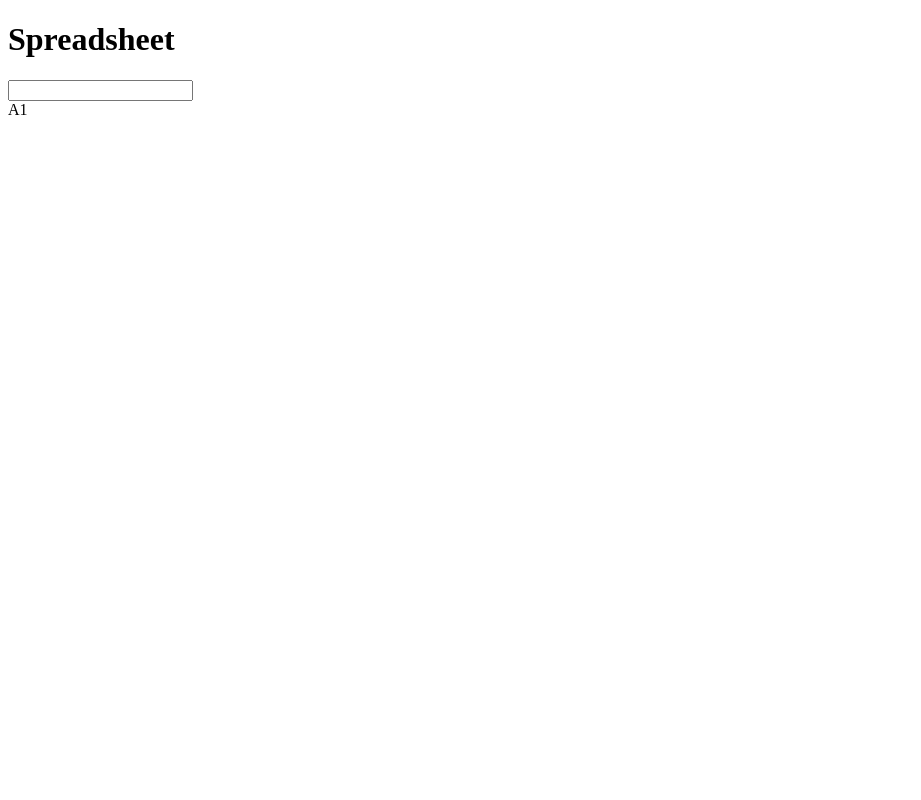
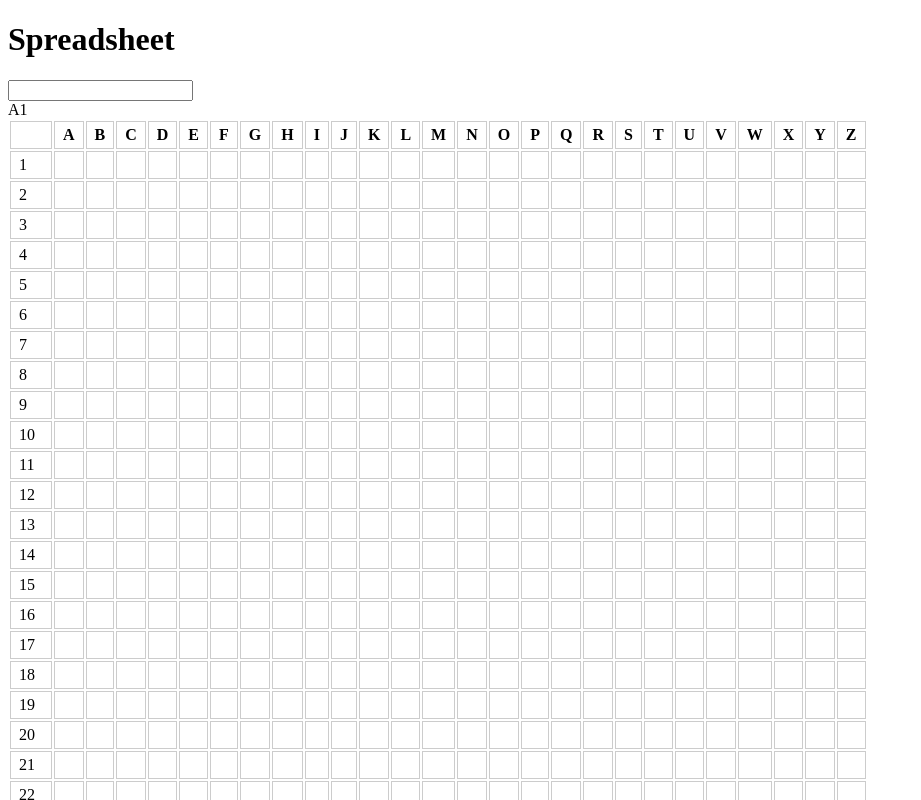
Before and after one commit to AlyonaM-ip/visual, a React (Vite) app in the folder spreadsheet/spreadsheet-app/: page / in a window 1280 px wide. Shown: the top 800 px of the page, without its empty margins (0-921 px from the left). Built offline with nearby package versions, Linux system fonts and the light colour scheme.

Commit message:
edit table in .tsx and add borders to table

```diff
--- a/spreadsheet/spreadsheet-app/src/components/Spreadsheet/Spreadsheet.tsx
+++ b/spreadsheet/spreadsheet-app/src/components/Spreadsheet/Spreadsheet.tsx
@@ -68,6 +68,7 @@ export default function Spreadsheet() {
   //блок таблицы
   return (
     <div>
+      {/*панель формул*/}
       <div>
         <input
           value={editing ? editValue : formulaValue(selected.row, selected.col)}
@@ -90,9 +91,44 @@ export default function Spreadsheet() {
         />
       </div>
 
+      {/*здесь адрес ячейки*/}
       <div>
         {colLabel(selected.col)}{selected.row + 1}
       </div>
+
+      {/*таблица*/}
+      <table>
+        <thead>
+          <tr>
+            <th></th>
+            {Array.from({ length: data.colCount }, (_, i) => (
+              <th key={i}>{colLabel(i)}</th>
+            ))}
+          </tr>
+        </thead>
+        <tbody>
+          {Array.from({ length: data.rowCount }, (_, row) => (
+            <tr key={row}>
+              <td>{row + 1}</td>
+              {Array.from({ length: data.colCount }, (_, col) => (
+                <td
+                  key={col}
+                  onClick={() => {
+                    setSelected({ row, col });
+                    setEditing(false);
+                  }}
+                  onDoubleClick={() => {
+                    setSelected({ row, col });
+                    startEdit();
+                  }}
+                >
+                  {displayValue(row, col)}
+                </td>
+              ))}
+            </tr>
+          ))}
+        </tbody>
+      </table>
     </div>
   );
 }
--- a/spreadsheet/spreadsheet-app/src/index.css
+++ b/spreadsheet/spreadsheet-app/src/index.css
@@ -0,0 +1,4 @@
+td, th {
+  border: 1px solid #ccc;
+  padding: 4px 8px;
+}
```
